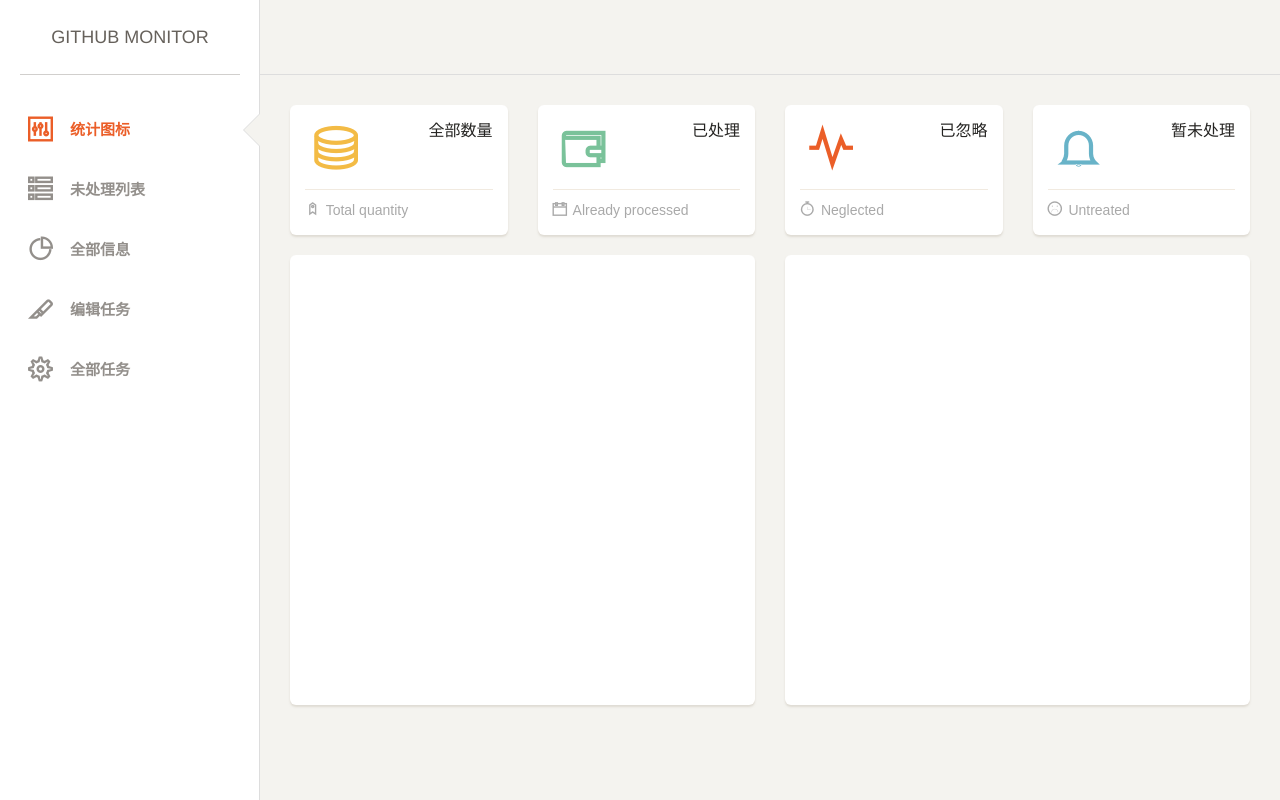
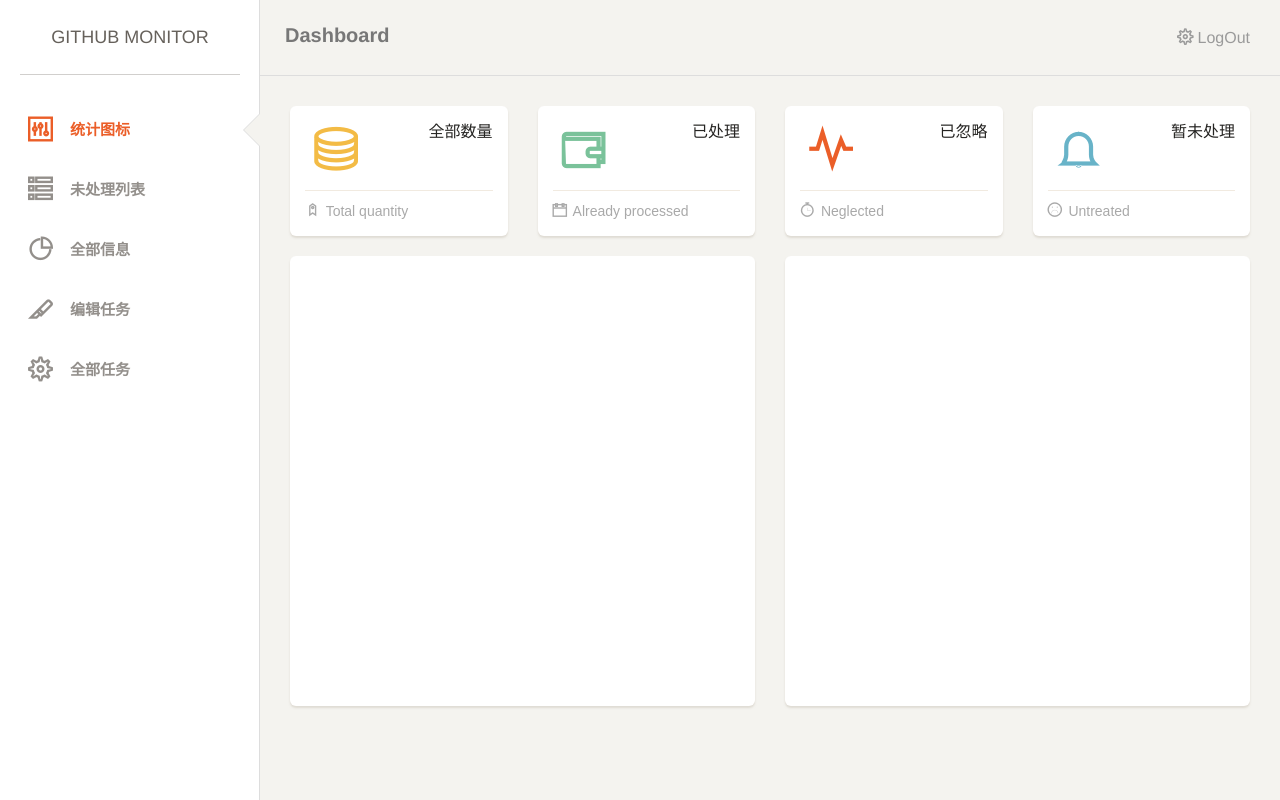
Before and after one commit to MisakiKata/github_monitor, a Django app: template templates/dashboard.html in a window 1280 px wide. Run offline with Django 3.2, Linux system fonts and the light colour scheme; the template is opened without the code that fills it, so the values that code supplies are empty; parts of the project's set-up code (start-up, migrations or seed data) failed here and were passed over; some libraries are stand-ins or nearby versions; some web fonts are replaced.

Commit message:
修改功能

```diff
--- a/apps/github_user/views.py
+++ b/apps/github_user/views.py
@@ -1,5 +1,6 @@
 from django.shortcuts import render, redirect
 from .models import UserList
+from django.contrib.auth import logout as lg
 # Create your views here.
 
 
@@ -45,5 +46,5 @@ def logout(request):
     """退出"""
     if request.session.get('is_login') != '1':
         return redirect('/login')
-
-    pass
+    lg(request)
+    return redirect('/login')
--- a/templates/dashboard.html
+++ b/templates/dashboard.html
@@ -86,9 +86,17 @@
         <nav class="navbar navbar-default">
             <div class="container-fluid">
                 <div class="navbar-header">
-                    <button type="button" class="navbar-toggle">
-                        <span class="sr-only">Toggle navigation</span>
-                    </button>
+                    <a class="navbar-brand" href="#">Dashboard</a>
+                </div>
+                <div class="collapse navbar-collapse">
+                    <ul class="nav navbar-nav navbar-right">
+						<li>
+                            <a href="{% url 'logout' %}">
+								<i class="ti-settings"></i>
+								<p>LogOut</p>
+                            </a>
+                        </li>
+                    </ul>
                 </div>
             </div>
         </nav>
```
Also changed, not shown: templates/configuration.html (+10 -0 lines), templates/table.html (+10 -1 lines), templates/total.html (+10 -0 lines), templates/typography.html (+10 -1 lines).
